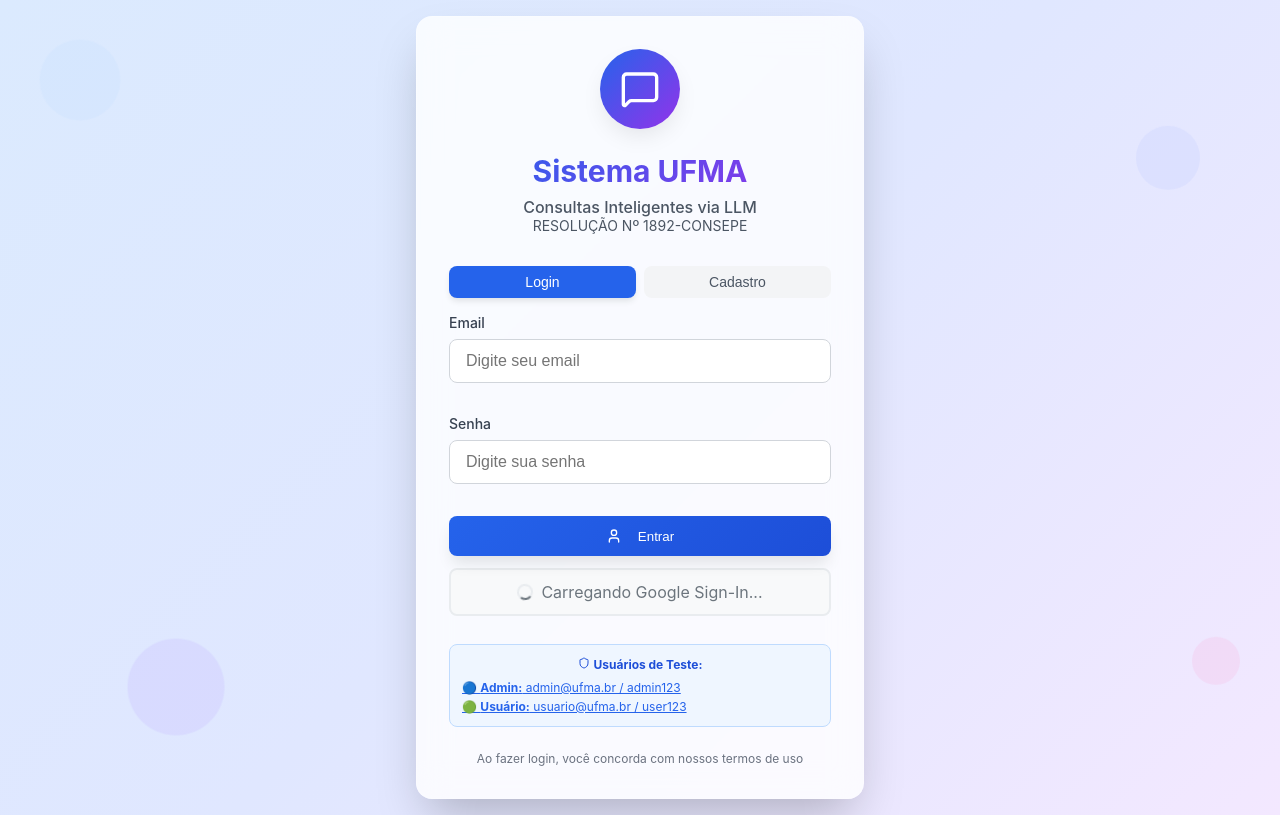
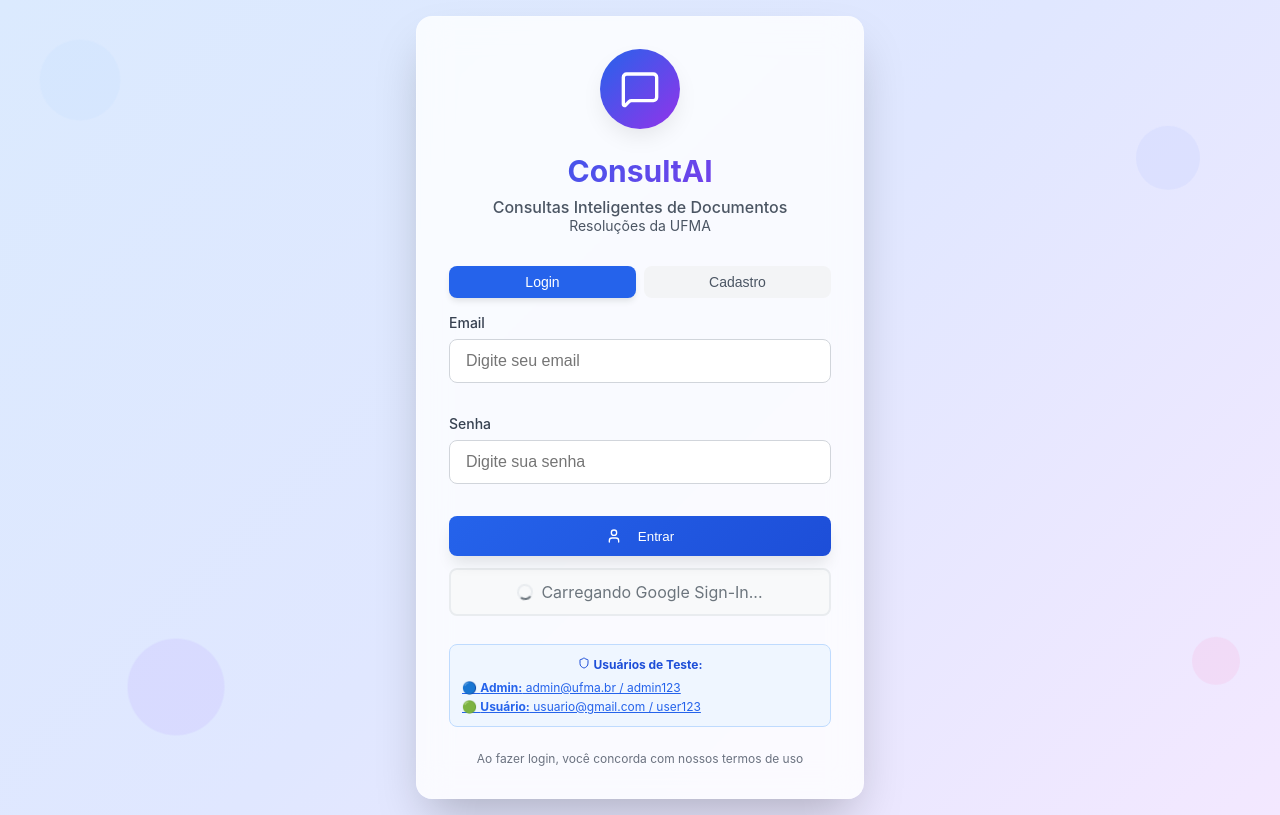
Before and after one commit to Euderlan/G4_CONSULTA_DOCUMENTOS, a React (Create React App) app in the folder Codigo/FrontEnd/: page / in a window 1280 px wide. Built offline with nearby package versions, Linux system fonts and the light colour scheme.

Commit message:
Feat: ConsultAi

```diff
--- a/Codigo/FrontEnd/src/components/LoginView/LoginView.css
+++ b/Codigo/FrontEnd/src/components/LoginView/LoginView.css
@@ -182,6 +182,10 @@
   padding: 0.75rem;
   box-shadow: 0 10px 15px -3px rgba(0, 0, 0, 0.1);
 }
+.register-button{
+  width: 250px;
+  height: 40px;
+}
 
 .info-box {
   margin-top: 1rem;
--- a/Codigo/FrontEnd/src/components/LoginView/LoginView.js
+++ b/Codigo/FrontEnd/src/components/LoginView/LoginView.js
@@ -246,9 +246,9 @@
           <div className="logo-container">
             <MessageSquare size={40} />
           </div>
-          <h1 className="system-title">Sistema UFMA</h1>
-          <p className="system-subtitle">Consultas Inteligentes via LLM</p>
-          <p className="document-version">RESOLUÇÃO Nº 1892-CONSEPE</p>
+          <h1 className="system-title">ConsultAI</h1>
+          <p className="system-subtitle">Consultas Inteligentes de Documentos</p>
+          <p className="document-version">Resoluções da UFMA</p>
         </div>
 
         {/* Content */}
@@ -351,14 +351,14 @@
                     </div>
                     <div>
                       <span
-                        onClick={() => !isLoading && handleQuickLogin('usuario@ufma.br', 'user123')}
+                        onClick={() => !isLoading && handleQuickLogin('usuario@gmai.com', 'user123')}
                         style={{
                           cursor: isLoading ? 'not-allowed' : 'pointer',
                           textDecoration: 'underline',
                           opacity: isLoading ? 0.5 : 1
                         }}
                       >
-                        🟢 <strong>Usuário:</strong> usuario@ufma.br / user123
+                        🟢 <strong>Usuário:</strong> usuario@gmail.com / user123
                       </span>
                     </div>
                   </div>
@@ -441,11 +441,7 @@
                   <User className="info-icon" />
                   <strong>Cadastro para usuários do sistema</strong>
                 </p>
-                <div className="admin-credentials">
-                  <div>✅ Emails @ufma.br terão privilégios especiais</div>
-                  <div>✅ Histórico de conversas personalizado</div>
-                  <div>✅ Acesso a funcionalidades avançadas</div>
-                </div>
+
               </div>
             </div>
           )}
```
